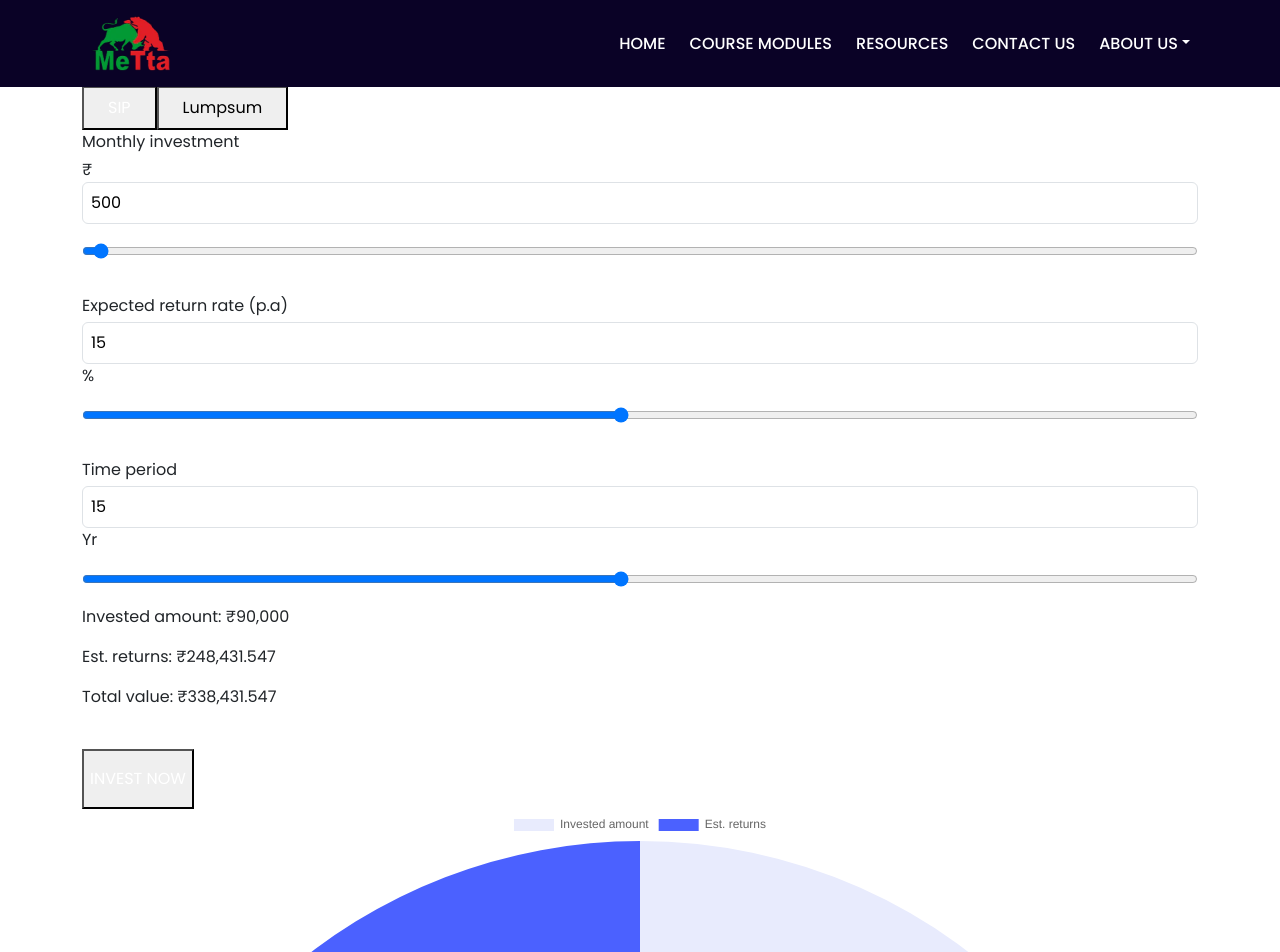
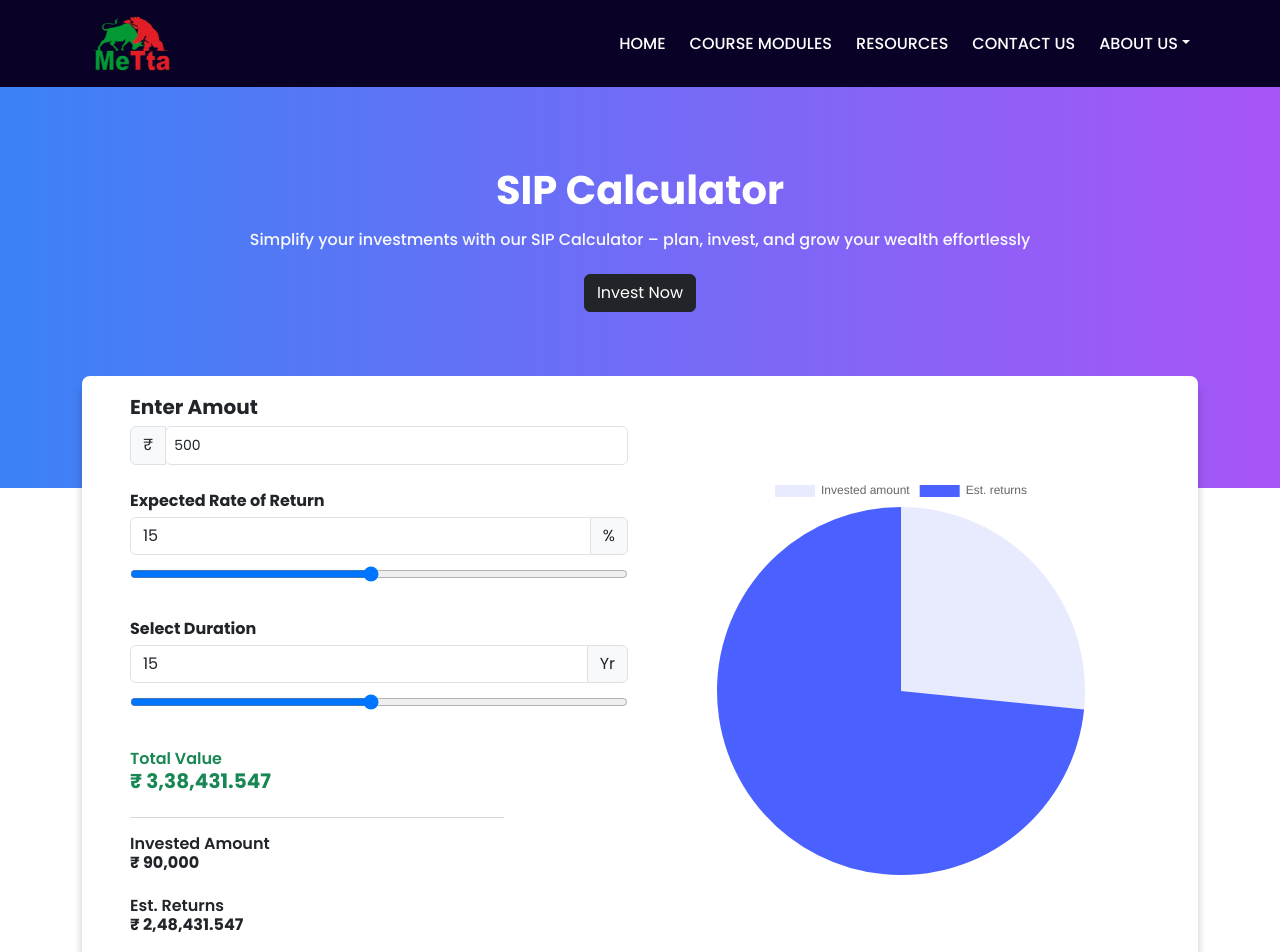
Before and after one commit to Ayush-mahajan-125/Metta-app, a React (Create React App) app: page /sip-calculator in a window 1280 px wide. Shown: the top 952 px of the page. Built offline with nearby package versions, Linux system fonts and the light colour scheme.

Commit message:
create new page for sip calculator

```diff
--- a/src/Components/Calculator/Calculator.js
+++ b/src/Components/Calculator/Calculator.js
@@ -1,6 +1,8 @@
 import React, { useState, useEffect } from "react";
 import { Pie } from "react-chartjs-2";
 import { Chart as ChartJS, ArcElement, Tooltip, Legend } from "chart.js/auto";
+
+import './Calculator.scss';
 
 ChartJS.register(ArcElement, Tooltip, Legend);
 
@@ -35,83 +37,89 @@ const Calculator = () => {
   };
 
   return (
-    <div className="sip-container container p-6 bg-white rounded-2xl shadow-xl flex gap-6 max-w-5xl mx-auto mt-10 msm-mt-5">
-      <div className="inputs w-1/2">
-        <div className="tabs flex gap-2 mb-6">
-          <button className="bg-blue-500 text-white px-4 py-2 rounded-full">SIP</button>
-          <button className="bg-gray-200 px-4 py-2 rounded-full">Lumpsum</button>
+
+    <div className=" msm-mt-5 bg-white">
+
+      {/* primary section */}
+      <div className="text-center msm-ayush-chart">
+        <h1 className="fw-bold text-white mb-3">SIP Calculator</h1>
+        <h6 className="text-light">Simplify your investments with our SIP Calculator – plan, invest, and grow your wealth effortlessly</h6>
+        <a href="" className="btn btn-dark my-3">Invest Now</a>
       </div>
+      {/* /primary section */}
+
+      <div className="container ">
+        <div className="msm-card-container-block bg-white px-5 py-3">
+          <div className="row align-items-center">
+            <div className="col-sm-12 col-md-12 col-lg-6">
+              <div className="">
+
                 <div>
-          <label className="block mb-1">Monthly investment</label>
-          <div className="flex items-center gap-2 mb-2">
-            <span>₹</span>
-            <input
-              type="number"
-              value={monthlyInvestment}
-              onChange={(e) => setMonthlyInvestment(Number(e.target.value))}
-              className="border p-2 rounded w-28"
-            />
+                  {/*  amout*/}
+                  <label className="fw-bold mb-1 fs-5">Enter Amout</label>
+                  <div class="input-group mb-4">
+                    <span class="input-group-text" id="basic-addon1">₹</span>
+                    <input type="number" class="form-control border p-2 rounded w-28 form-select-sm" placeholder="Username" value={monthlyInvestment} onChange={(e) => setMonthlyInvestment(Number(e.target.value))} />
                   </div>
-          <input
-            type="range"
-            min="500"
-            max="100000"
-            value={monthlyInvestment}
-            onChange={(e) => setMonthlyInvestment(Number(e.target.value))}
-            className="w-full mb-4"
-          />
+                  {/* /amout */}
 
-          <label className="block mb-1">Expected return rate (p.a)</label>
-          <div className="flex items-center gap-2 mb-2">
-            <input
-              type="number"
-              value={rate}
-              onChange={(e) => setRate(Number(e.target.value))}
-              className="border p-2 rounded w-28"
-            />
-            <span>%</span>
-          </div>
-          <input
-            type="range"
-            min="1"
-            max="30"
-            value={rate}
-            onChange={(e) => setRate(Number(e.target.value))}
-            className="w-full mb-4"
-          />
-
-          <label className="block mb-1">Time period</label>
-          <div className="flex items-center gap-2 mb-2">
-            <input
-              type="number"
-              value={years}
-              onChange={(e) => setYears(Number(e.target.value))}
-              className="border p-2 rounded w-28"
-            />
-            <span>Yr</span>
-          </div>
-          <input
-            type="range"
-            min="1"
-            max="30"
-            value={years}
-            onChange={(e) => setYears(Number(e.target.value))}
-            className="w-full mb-6"
-          />
-
-          <div className="space-y-2">
-            <p>Invested amount: ₹{investedAmount.toLocaleString()}</p>
-            <p>Est. returns: ₹{estReturns.toLocaleString()}</p>
-            <p>Total value: ₹{totalValue.toLocaleString()}</p>
+                  {/* Return */}
+                  <label className="fw-bold mb-1 fs-6 ">Expected Rate of Return</label>
+                  <div class="input-group">
+                    <input type="number" value={rate} class="form-control" onChange={(e) => setRate(Number(e.target.value))} />
+                    <span class="input-group-text" id="basic-addon2">%</span>
                   </div>
 
-          <button className="bg-green-500 text-white px-6 py-3 rounded-xl mt-4 hover:bg-green-600">
-            INVEST NOW
-          </button>
+                  <input type="range" min="1" max="30" value={rate} onChange={(e) => setRate(Number(e.target.value))} className="mb-4" />
+                  {/* Return */}
+
+                  {/* Duration */}
+                  <label className="fw-bold mb-1 fs-6">Select Duration</label>
+                  <div class="input-group">
+                    <input type="number" value={years} class="form-control" onChange={(e) => setYears(Number(e.target.value))} />
+                    <span class="input-group-text" id="basic-addon2">Yr</span>
+                  </div>
+
+                  <input type="range" min="1" max="30" value={years} onChange={(e) => setYears(Number(e.target.value))} className="w-full mb-4" />
+                  {/* /Duration */}
+
+                  {/* amount */}
+                  <div className="msm-text-digital-ammount">
+
+                    <h5 className="mb-4 text-success">
+                      <span className="fs-6 fw-normal mb-3">Total Value</span><br />
+                      <span className="fw-bold "> ₹ {totalValue.toLocaleString("en-IN")}</span>
+                    </h5>
+                    <hr className="w-75" />
+                    <h6 className="mb-4">
+                      <span className="fw-normal mb-3">Invested Amount</span><br />
+                      <span className="fw-bold"> ₹ {investedAmount.toLocaleString("en-IN")}</span>
+                    </h6>
+
+                    <h6 className="mb-4">
+                      <span className="fw-normal mb-3">Est. Returns</span><br />
+                      <span className="fw-bold"> ₹ {estReturns.toLocaleString("en-IN")}</span>
+                    </h6>
+
+                  </div>
+                  {/* /amount */}
+
                 </div>
               </div>
-      <div className="chart w-1/2 flex items-center justify-center">
+            </div>
+
+            {/* pie data */}
+            <div className="col-sm-12 col-md-12 col-lg-6">
+             <div className="d-flex justify-content-center lign-items-center">
+             <div className="chart ">
                 <Pie data={data} />
+              </div>
+             </div>
+            </div>
+            {/* /pie data */}
+
+          </div>
+        </div>
       </div>
     </div>
   );
--- a/src/Components/Calculator/Calculator.scss
+++ b/src/Components/Calculator/Calculator.scss
@@ -0,0 +1,36 @@
+.msm-ayush-chart {
+    background: linear-gradient(to right, #3b82f6, #a855f7);
+    padding-top: 5rem;
+    padding-bottom: 10rem;
+}
+
+.msm-card-container-block {
+    box-shadow: 0 14px 28px rgb(0 0 0 / 0%), 0 10px 10px rgba(0, 0, 0, 0.22);
+    margin-top: -7rem;
+    margin-bottom: 4rem;
+    border-radius: 8px;
+
+    canvas {
+        height: 400px !important;
+        width: 400px !important;
+        @media (max-width: 992px) {
+            height: 250px !important;
+            width: 250px !important;
+        }
+    }
+
+    .form-control:focus {
+        box-shadow: none;
+    }
+
+    input:focus {
+        box-shadow: none;
+        transform: none;
+    }
+
+    @media (max-width: 992px) {
+        .msm-text-digital-ammount {
+            text-align: center;
+        }
+    }
+}
--- a/src/Components/Footer/Footer.js
+++ b/src/Components/Footer/Footer.js
@@ -85,7 +85,7 @@ const Footer = () => {
             <ul class="nav flex-column">
 
               <li className="nav-item mb-2 text-secondary"><span><FontAwesomeIcon icon={faEnvelope} className='pe-2 text-orange' /></span>
-                swapnilkhare3@gmail.com</li>
+              nagpurmettasharemarket@gmail.com</li>
 
               <li className="nav-item mb-2 text-secondary">  <span><FontAwesomeIcon icon={faPhone} className='pe-2 text-orange' /></span>
                 +91-9834888821</li>
--- a/src/Components/Home/BrochureDownloadForm.js
+++ b/src/Components/Home/BrochureDownloadForm.js
@@ -16,7 +16,7 @@ const BrochureDownloadForm = () => {
 
     // email access key
     const formData = new FormData(event.target);
-    formData.append("access_key", "c54a1f85-90db-4a5f-b3e8-bccc51b28487");
+    formData.append("access_key", "ce4f0829-83e2-43ff-9e0e-1662f17955d1");
 
     // email post api
     const response = await fetch("https://api.web3forms.com/submit", {
--- a/src/Components/Home/EnrollmentForm.js
+++ b/src/Components/Home/EnrollmentForm.js
@@ -24,7 +24,7 @@ const EnrollmentForm = () => {
     return (
         <div className="text-white mt-5">
             <form onSubmit={handleSubmit} className="msm-enroll-form-container">
-                <input type="hidden" name="access_key" value="c54a1f85-90db-4a5f-b3e8-bccc51b28487" />
+                <input type="hidden" name="access_key" value="ce4f0829-83e2-43ff-9e0e-1662f17955d1" />
 
                 <h2 className="fw-bold mb-4 text-center text-warning">Enroll Now</h2>
 
--- a/src/Components/Home/EnrollmentPage.js
+++ b/src/Components/Home/EnrollmentPage.js
@@ -91,7 +91,7 @@ const EnrollmentPage = () => {
             <div className="msm-container-block">
                 <div className="container text-dark text-center">
                     <h3 className='fw-normal'>Need help? Contact our support team anytime at</h3>
-                    <p className='text-green mb-4'>swapnilkhare3@gmail.com</p>
+                    <p className='text-orange mb-2'>nagpurmettasharemarket@gmail.com</p>
                     <div className="d-flex justify-content-center">
                         <a href="/contact-us" target="_blank" className='btn-primary'>Contact Us</a>
                     </div>
--- a/src/Components/Navbar/Navbar.js
+++ b/src/Components/Navbar/Navbar.js
@@ -86,18 +86,6 @@ const Navbar = () => {
                 </li>
                 {/* /Resources */}
 
-                {/* Calculator */}
-                <li className="nav-item px-2 d-none">
-                  <NavLink
-                    className="nav-link"
-                    to="/sip-calculator"
-                    onClick={() => setIsNavCollapsed(true)}
-                  >
-                    {translate("SIP Calculator")}
-                  </NavLink>
-                </li>
-                {/* /Calculator */}
-
                 {/* Contact us */}
                 <li className="nav-item px-2">
                   <NavLink
@@ -126,11 +114,11 @@ const Navbar = () => {
                         animate={{ opacity: 1, y: 0 }}
                         exit={{ opacity: 0, y: 10 }}
                         transition={{ duration: 0.2 }}
-                        className="position-absolute bg-white shadow-lg px-3 py-2 rounded-3 gap-3 justify-content-start"
+                        className="position-absolute bg-white shadow-lg px-3 py-2 rounded-3 gap-3 justify-content-start msm-mobile-view"
                         style={{
                           top: "100%",
                           left: "0",
-                          width: "250px",
+                          width: "200px",
                           zIndex: "1000",
                         }}
                       >
@@ -164,6 +152,18 @@ const Navbar = () => {
                         </NavLink>
                         {/* /Testimonials */}
 
+                        {/* Calculator */}
+                        <li className="nav-item">
+                          <NavLink
+                            className="nav-link msm-text-blue"
+                            to="/sip-calculator"
+                            onClick={() => setIsNavCollapsed(true)}
+                          >
+                            {translate("SIP Calculator")}
+                          </NavLink>
+                        </li>
+                        {/* /Calculator */}
+
                       </motion.div>
                     )}
                   </AnimatePresence>
--- a/src/Components/Navbar/Navbar.scss
+++ b/src/Components/Navbar/Navbar.scss
@@ -17,6 +17,9 @@
         padding: 10px;
         border-radius: 10px;
     }
+    .msm-mobile-view{
+        width: 100% !important;
+    }
 }
 
 .bg-primary-color,
@@ -25,6 +28,10 @@
 }
 .nav-link.msm-text-dark-color{
     color: rgb(39, 39, 39) !important;
+    font-weight: 600;
+}
+.nav-link.msm-text-blue{
+    color: blue !important;
     font-weight: 600;
 }
 
```
Lines whose indentation alone changed are shown as unchanged.
